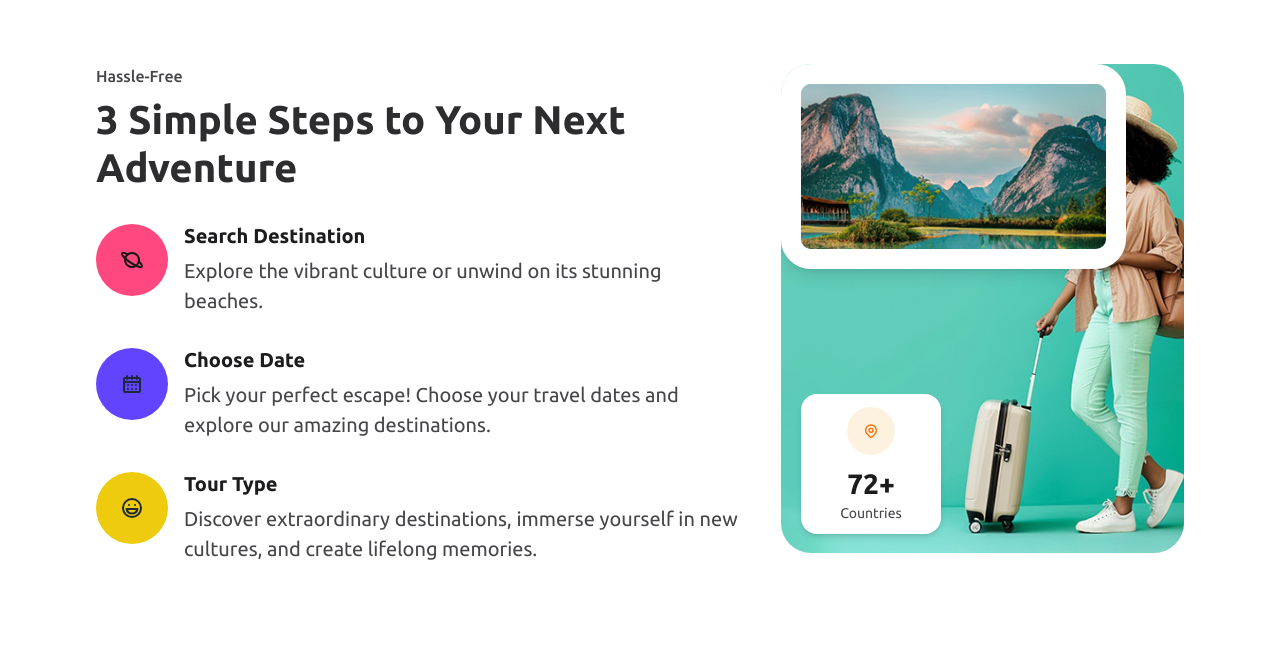
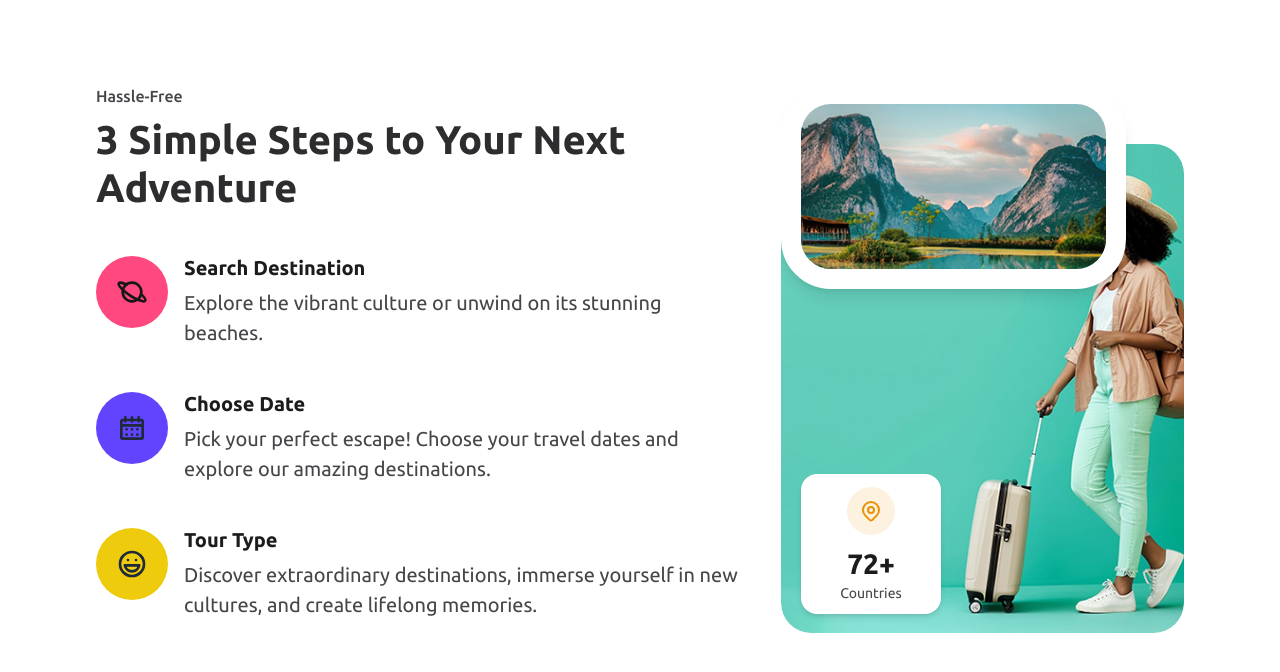
Before and after one commit to jncbhudiya/TravioGo, a Next.js app: page /-home/-step in a window 1280 px wide. Shown: the top 672 px of the page. Built offline with nearby package versions, Linux system fonts and the light colour scheme.

Commit message:
Trending Destination and Step Section are change

```diff
--- a/src/app/-home/-step/page.tsx
+++ b/src/app/-home/-step/page.tsx
@@ -9,10 +9,10 @@ import React from "react";
 function Step() {
   return (
     <section className="w-full bg-white py-16 px-6 md:px-10 lg:px-24 ">
-        <div className="max-w-[1320px] mx-auto  space-y-4 mb-10 ">
+      <div className="max-w-[1320px] mx-auto  space-y-4 mb-10 mt-5">
         <div className="flex flex-col lg:flex-row items-center lg:items-start justify-between gap-10 lg:gap-[40px]">
           {/* LEFT SECTION */}
-        <div className="w-full lg:w-[645px] h-auto lg:h-[549px] flex flex-col justify-start gap-[32px]">
+          <div className="w-full lg:w-[645px] h-auto lg:h-[549px] flex flex-col justify-start gap-11">
             {/* Heading */}
             <div className="w-full lg:w-[645px] h-auto flex flex-col gap-[8px]">
               <p className="text-[16px] font-medium leading-[24px] font-[Ubuntu] text-[#464549]">
@@ -67,21 +67,22 @@ function Step() {
           </div>
 
           {/* RIGHT SECTION */}
-        <div className="w-full lg:w-[645px] h-auto lg:h-[549px] relative rounded-[30px] overflow-hidden">
+          <div className="w-full lg:w-[645px] h-auto lg:h-[549px]  relative rounded-[30px] overflow-hidden ">
             {/* Girl Image */}
+            <div>
               <img
                 src="/images/stepgirl.jpg"
                 alt="Woman with luggage"
-            className="w-full h-[300px] sm:h-[400px] lg:h-[489px] object-cover rounded-[30px]"
+                className="w-full h-[300px] sm:h-[400px] mt-15 lg:h-[489px] object-cover rounded-[30px]"
               />
-
+            </div>
             {/* Hill View */}
             <div
               className="absolute top-4 left-1/2 -translate-x-1/2 lg:top-0 lg:left-0 lg:translate-x-0
              w-[200px] sm:w-[260px] lg:w-[345px]
-                       h-[120px] sm:h-[160px] lg:h-[205px]
+             h-[120px] sm:h-[205px] lg:h-[205px]
              border-[10px] sm:border-[16px] lg:border-[20px]
-                       border-white rounded-[30px] overflow-hidden shadow-lg"
+             border-white rounded-[50px] overflow-hidden shadow-lg"
             >
               <img
                 src="/images/hillstep.jpg"
@@ -93,7 +94,7 @@ function Step() {
             {/* Country Card */}
             <div
               className="absolute
-                      top-[220px] sm:top-[270px] md:top-[290px] lg:top-[330px]
+                      top-[220px] sm:top-[270px] md:top-[290px] lg:top-[390px]
                       left-1/2 lg:left-[20px]
                       -translate-x-1/2 lg:translate-x-0
                       w-[110px] sm:w-[125px] md:w-[130px] lg:w-[140px]
--- a/src/app/-home/-trendingdestinations/page.tsx
+++ b/src/app/-home/-trendingdestinations/page.tsx
@@ -37,7 +37,7 @@ export default function Trendingdestinations() {
   return (
     <>
       <section className="w-full bg-[#FEF5E6] py-16 px-6 md:px-10 lg:px-24 ">
-        <div className="max-w-[1320px] mx-auto  space-y-4 mb-10 ">
+        <div className="max-w-[1320px] mx-auto  space-y-4 mb-10 mt-12 ">
           <div className="mb-12">
             <div className="flex flex-col top-[1021px] md:flex-row justify-between gap-6 md:items-center">
               <h2 className="text-[40px] leading-[48px] font-bold text-black font-[Ubuntu]">
--- a/src/app/-home/page.tsx
+++ b/src/app/-home/page.tsx
@@ -15,7 +15,7 @@ function Homepage() {
     <>
       <div className="w-full min-h-screen h-[900px] md:h-[900px] sm:h-[700px] relative ">
         <Slider />
-        {/* <Searchpanel /> */}
+        <Searchpanel />
         <Trendingdestinations />
         <Step />
         <Populartour />
--- a/src/app/icon/page.tsx
+++ b/src/app/icon/page.tsx
@@ -58,11 +58,11 @@ export const Calender = () => (
 
 export const CalenderWhiteIcon = () => (
   <svg
-    className="w-6 h-6 text-gray-800 dark:text-white"
+    className=" text-gray-800 dark:text-white"
     aria-hidden="true"
     xmlns="http://www.w3.org/2000/svg"
-    width="24"
-    height="24"
+    width="32"
+    height="32"
     fill="none"
     viewBox="0 0 24 24"
   >
@@ -114,11 +114,11 @@ export const FaceIcon = () => (
 );
 export const FaceWhiteIcon = () => (
   <svg
-    className="w-6 h-6 text-gray-800 dark:text-white"
+    className=" text-gray-800 dark:text-white"
     aria-hidden="true"
     xmlns="http://www.w3.org/2000/svg"
-    width="24"
-    height="24"
+    width="32"
+    height="32"
     fill="none"
     viewBox="0 0 24 24"
   >
@@ -340,8 +340,8 @@ export const WorldIcon = () => (
 export const WorldWhiteIcon = () => (
   <svg
     xmlns="http://www.w3.org/2000/svg"
-    width="24"
-    height="24"
+    width="32"
+    height="32"
     viewBox="0 0 24 24"
     fill="none"
     stroke="currentColor"
@@ -569,7 +569,7 @@ export const SearchPinkIcon = () => (
 
 export const LoactionIcon = () => (
   <svg
-    className="w-4 h-4 text-orange-500"
+    className=" text-[#EC9105]"
     fill="none"
     stroke="currentColor"
     viewBox="0 0 24 24"
```
Lines whose indentation alone changed are shown as unchanged.
